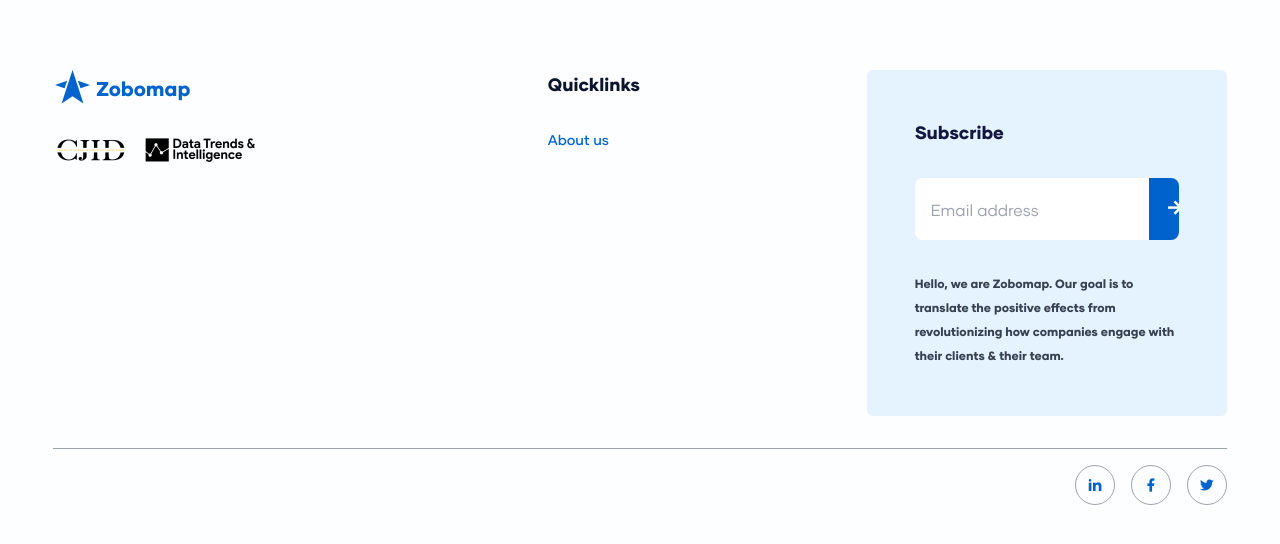
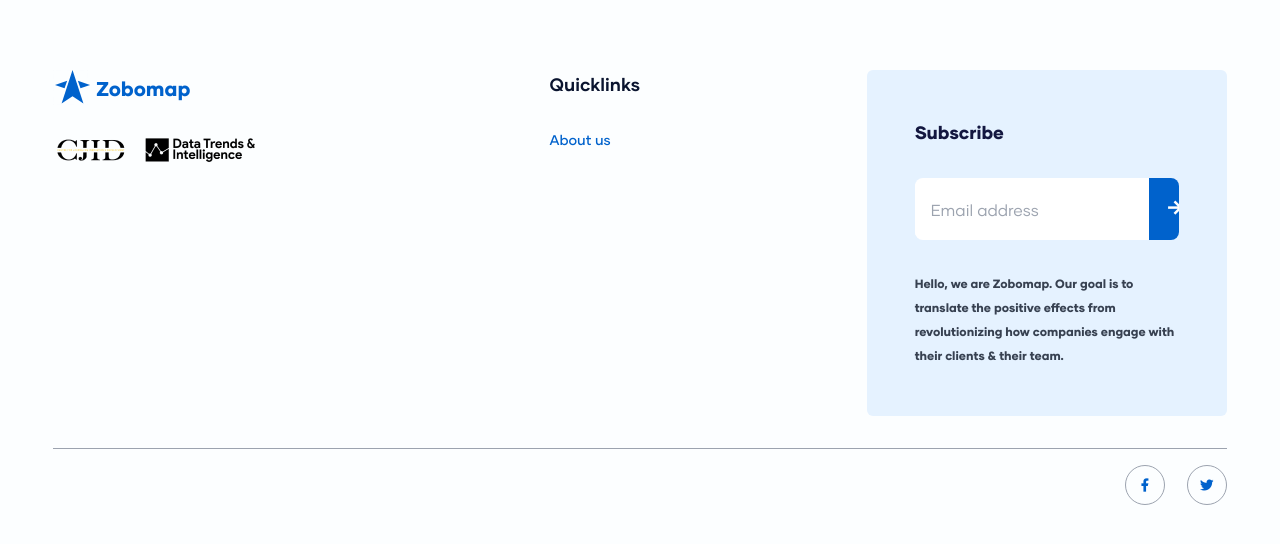
Before and after one commit to Theo-flux/gosi, a React (Vite) app: page /about in a window 1280 px wide. Shown: the part 1924-2468 px from the top of the page. Built offline with nearby package versions, Linux system fonts and the light colour scheme.

Commit message:
social media link

```diff
--- a/src/components/footer/Footer.jsx
+++ b/src/components/footer/Footer.jsx
@@ -5,49 +5,59 @@ import dti from "../../images/footer/dti-logo.png";
 import gjid from "../../images/footer/gjid-logo.png";
 import Subscribe from "../Subscribe";
 
-function Footer(){
-    return(
+function Footer() {
+  return (
     <Section className="bg-primary-50">
       <Div className="w-11/12">
         <div className="py-[2.3em]">
-
           <div className="flex flex-col lg:flex-row justify-between items-start mb-8">
             <div className="flex justify-between items-start mb-8 w-full lg:w-[50%]">
               <div>
-                                <Hyperlink to="/" className="z-50 flex justify-between items-center cursor-pointer w-[137px] mb-8">
+                <Hyperlink
+                  to="/"
+                  className="z-50 flex justify-between items-center cursor-pointer w-[137px] mb-8"
+                >
                   <figure>
-                                        <img src={zoboLogo} className="w-100%" alt="zobo-logo"/>
+                    <img src={zoboLogo} className="w-100%" alt="zobo-logo" />
                   </figure>
 
-                                    <p className="font-gilmer font-bold text-primary-600 text-xl">Zobomap</p>
+                  <p className="font-gilmer font-bold text-primary-600 text-xl">
+                    Zobomap
+                  </p>
                 </Hyperlink>
 
                 <div className="flex flex-col justify-start items-start w-fit md:flex-row justify-between items-center w-[209px]">
                   <a className="mb-4 self-start md:mb-0 mr-4">
                     <figure>
-                                            <img src={gjid} className="w-100%" alt="gjid-logo"/>
+                      <img src={gjid} className="w-100%" alt="gjid-logo" />
                     </figure>
                   </a>
 
-                                    <a href="https://www.datatrendsintelligence.com" className="self-start">
+                  <a
+                    href="https://www.datatrendsintelligence.com"
+                    className="self-start"
+                  >
                     <figure>
-                                            <img src={dti} className="w-100%" alt="dti-logo"/>
+                      <img src={dti} className="w-100%" alt="dti-logo" />
                     </figure>
                   </a>
                 </div>
               </div>
 
               <div>
-                                <SubTitle className="text-[#0A142F] font-bold font-gilmer mb-8">Quicklinks</SubTitle>
+                <SubTitle className="text-[#0A142F] font-semibold font-gilmer mb-8">
+                  Quicklinks
+                </SubTitle>
                 <div className="flex flex-col justify-start items-start">
-                                    <Hyperlink to="/about" className="mb-4">About us</Hyperlink>
+                  <Hyperlink to="/about" className="mb-4">
+                    About us
+                  </Hyperlink>
                   {/* <Hyperlink to="/contact">Publication Hub</Hyperlink> */}
                 </div>
               </div>
             </div>
 
-                        <Subscribe/>
-
+            <Subscribe />
           </div>
 
           <div className="flex justify-end items-start pt-4 border-t-[1px] border-neutral-400">
@@ -57,13 +67,21 @@ function Footer(){
                             <p className="text-sm text-primary-900 font-gilmer font-bold">Cookies</p>
                         </div> */}
 
-                        <div className="flex justify-between items-center w-[160px] md:w-[152px]">
-                            <a href="" className="w-[40px] h-[40px] border-[1px] border-neutral-400 rounded-full flex justify-center items-center"><i className="ri-linkedin-fill text-primary-600"></i></a>
-                            <a href="https://www.facebook.com/DTInigeria/" className="w-[40px] h-[40px] border-[1px] border-neutral-400 rounded-full flex justify-center items-center"><i className="ri-facebook-fill text-primary-600"></i></a>
-                            <a href="https://twitter.com/dtiGlobal" className="w-[40px] h-[40px] border-[1px] border-neutral-400 rounded-full flex justify-center items-center"><i className="ri-twitter-fill text-primary-600"></i></a>
+            <div className="flex justify-between items-center w-[110px] md:w-[102px]">
+              <a
+                href="https://www.facebook.com/DTInigeria/"
+                className="w-[40px] h-[40px] border-[1px] border-neutral-400 rounded-full flex justify-center items-center"
+              >
+                <i className="ri-facebook-fill text-primary-600"></i>
+              </a>
+              <a
+                href="https://twitter.com/dtiGlobal"
+                className="w-[40px] h-[40px] border-[1px] border-neutral-400 rounded-full flex justify-center items-center"
+              >
+                <i className="ri-twitter-fill text-primary-600"></i>
+              </a>
             </div>
           </div>
-
         </div>
       </Div>
     </Section>
```
Lines whose indentation alone changed are shown as unchanged.
